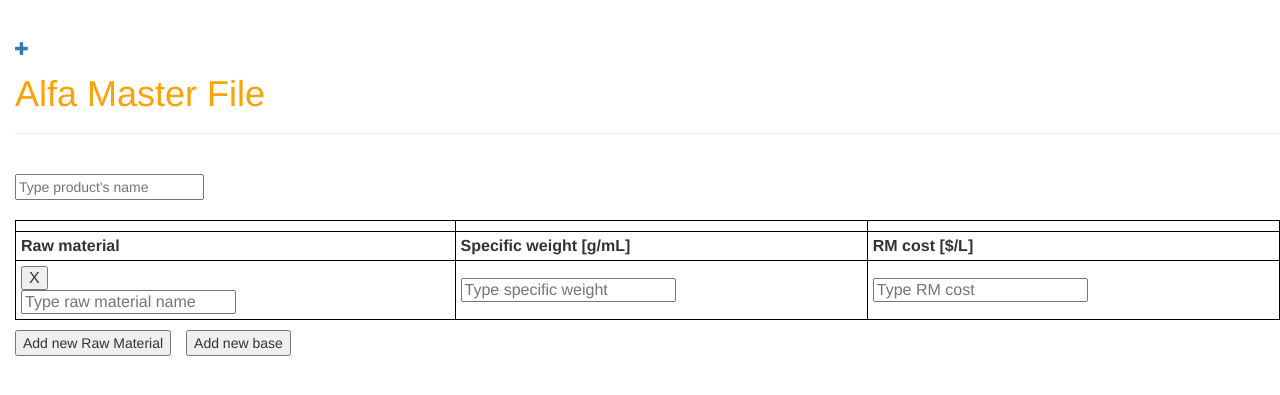
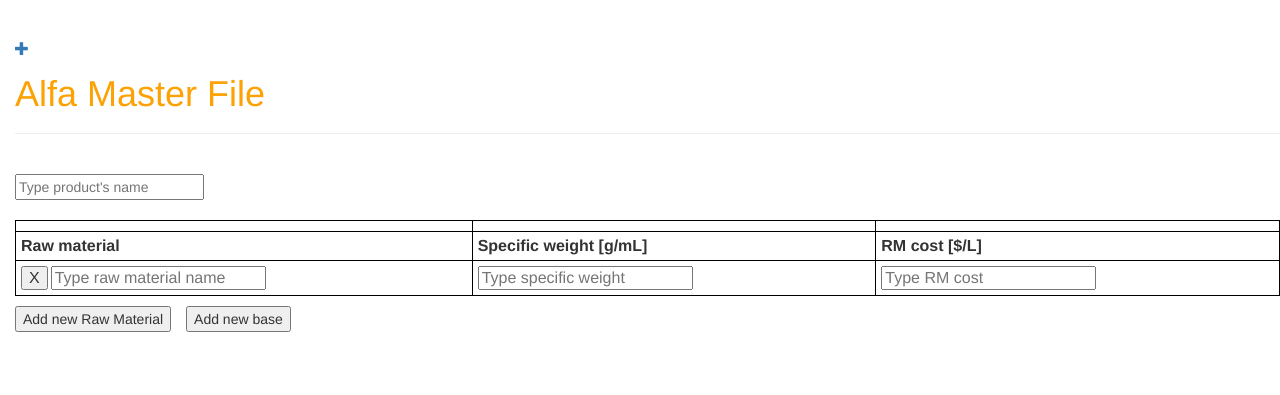
Before and after one commit to FrancescoGalasso/alfamaster, a Django app: template file_master_online/product/templates/product/product_edit2.html in a window 1280 px wide. Shown: the top 395 px of the page. Run offline with Django 3.2, Linux system fonts and the light colour scheme; the template is opened without the code that fills it, so the values that code supplies are empty; some libraries are stand-ins or nearby versions.

Commit message:
chore: fix css table - product_edit.html

```diff
--- a/file_master_online/product/templates/product/product_edit2.html
+++ b/file_master_online/product/templates/product/product_edit2.html
@@ -24,7 +24,7 @@
         <tbody>
         <tr id="delete_row0">
                 <!-- <td><button id="delete_row0" style="margin-right: 3; display: none;" onclick="deleteRow(this.id)">X</button><input type="text" name="firstname" placeholder="Type raw material name"></td> -->
-                <td><div style="width: 230px;"><button style="margin-right: 3;" onclick="deleteRow(this.parentNode.parentNode.id)">X</button><input type="text" name="firstname" placeholder="Type raw material name"></div></td>
+                <td><div style="min-width: 100px;"><button style="margin-right: 3;" onclick="deleteRow(this.parentNode.parentNode.parentNode.id)">X</button><input type="text" name="firstname" placeholder="Type raw material name"></div></td>
                 <td><input type="text" name="firstname" placeholder="Type specific weight"></td>
                 <td><input type="text" name="firstname" placeholder="Type RM cost"></td>
         </tr>
```
